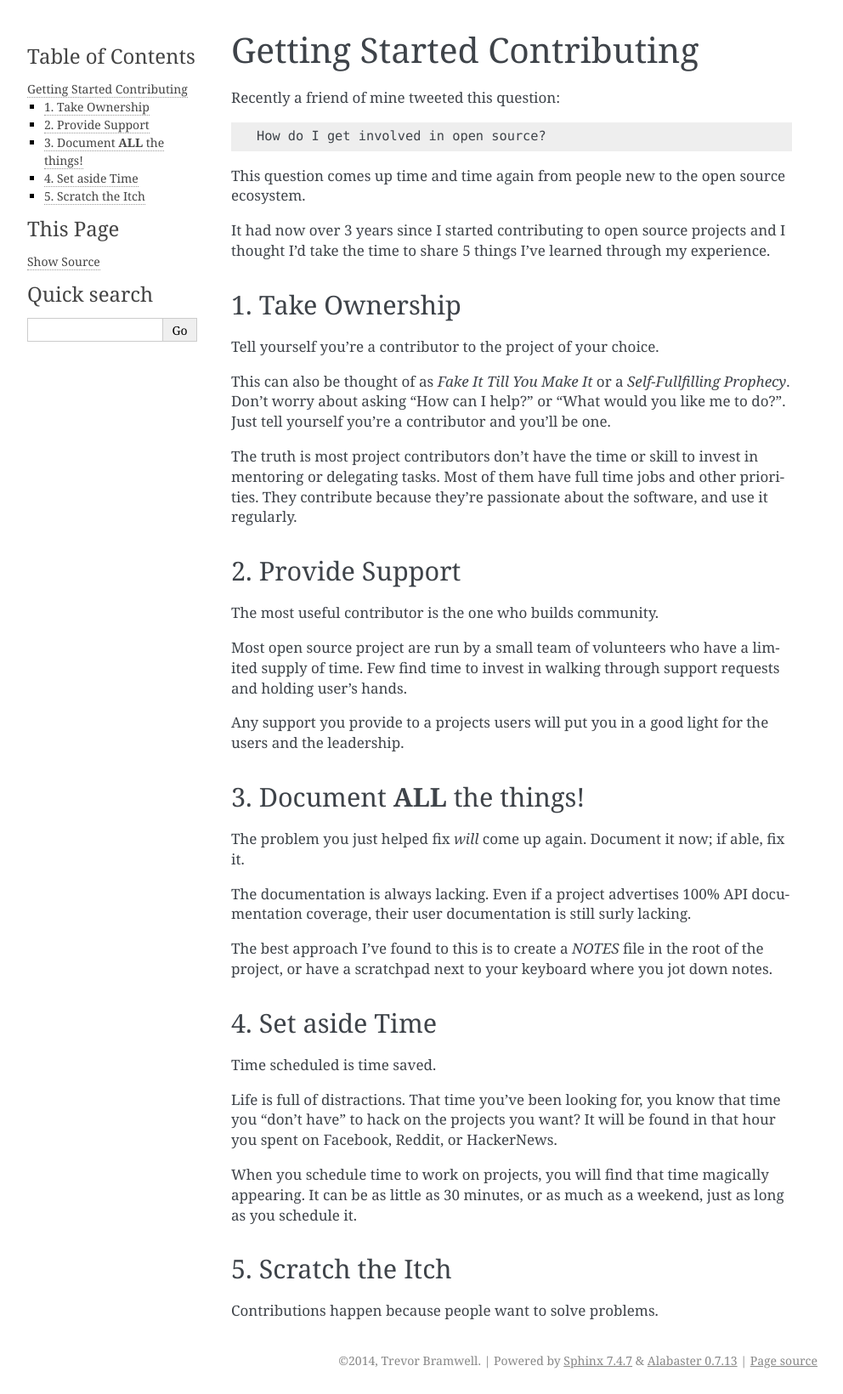
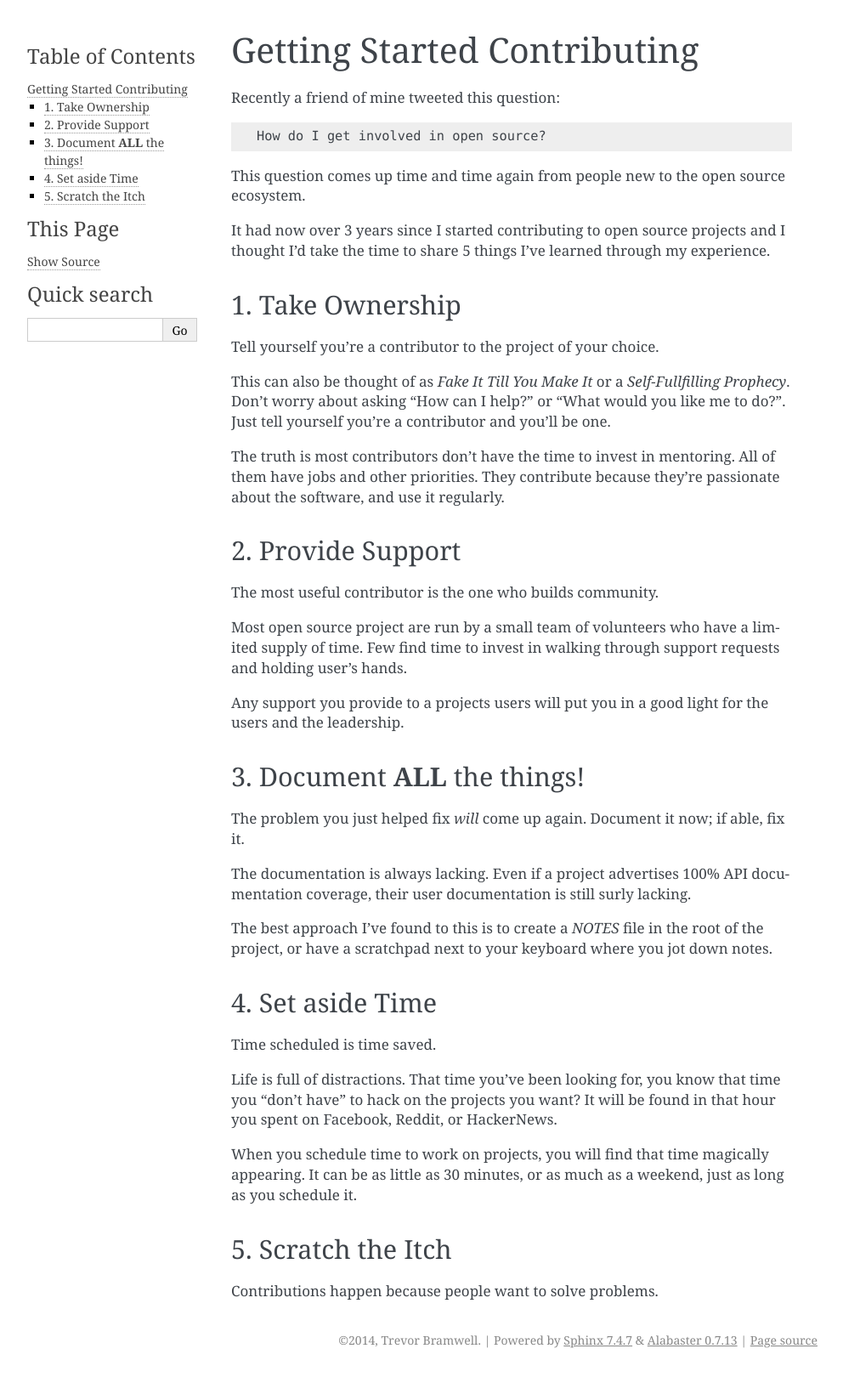
Before and after one commit to bramwelt/website, a Sphinx documentation site: the page built from source/drafts/opensourcecontributing.rst, in a window 1280 px wide. Shown: the whole page at 85% size, without its empty margins (148-1140 px from the left). Built offline with Sphinx 7.4.7, drawn with Linux system fonts in a browser that asks for light colours; after the commit the page ends 1616 px from its top, so only the background shows below that.

Commit message:
Revise first section of OSC draft.

```diff
--- a/source/drafts/opensourcecontributing.rst
+++ b/source/drafts/opensourcecontributing.rst
@@ -22,12 +22,11 @@ This can also be thought of as *Fake It Till You Make It* or a
 or "What would you like me to do?". Just tell yourself you're a
 contributor and you'll be one.
 
-.. note: This doesn't mean you don't have to put the work in still.
+.. note: You still have to put the work in.
 
-The truth is most project contributors don't have the time or skill to
-invest in mentoring or delegating tasks. Most of them have full time
-jobs and other priorities. They contribute because they're passionate
-about the software, and use it regularly.
+The truth is most contributors don't have the time to invest in
+mentoring. All of them have jobs and other priorities. They contribute
+because they're passionate about the software, and use it regularly.
 
 2. Provide Support
 ------------------
```
